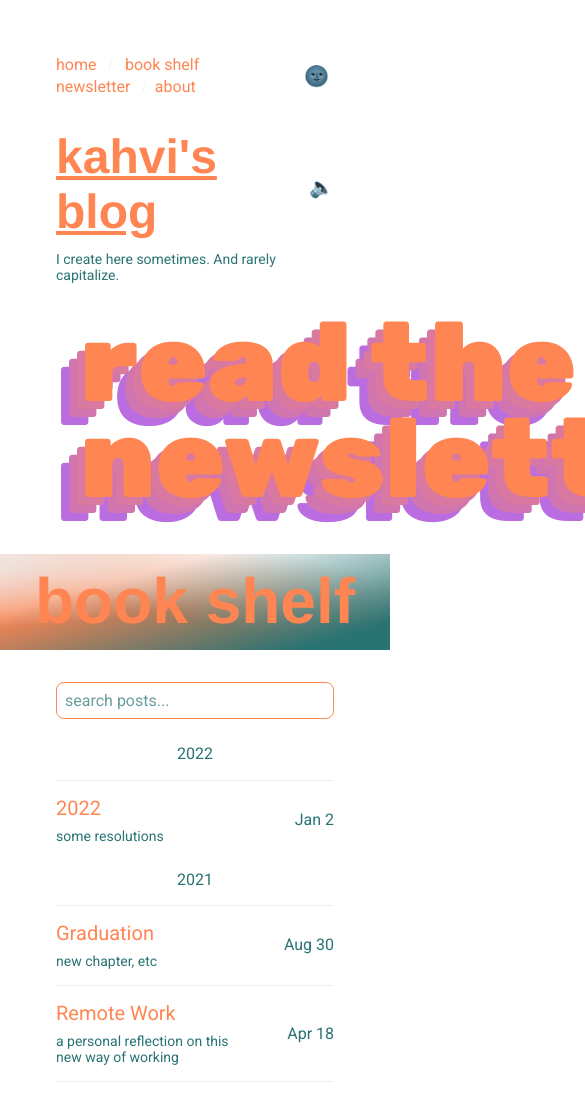
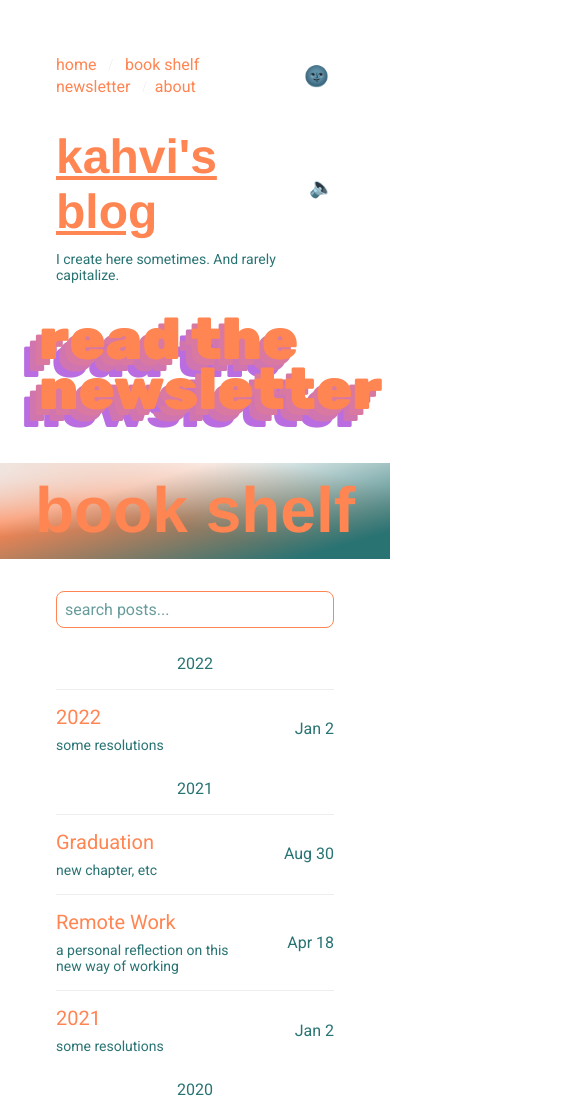
Before and after one commit to iamkahvi/astro-blog, an Astro site: page / in a window 390 px wide. Shown: the top 1100 px of the page, 585 px wide, since content can reach past the window. Built offline with nearby package versions, Linux system fonts and the light colour scheme; Astro itself is replaced by a stand-in of ours.

Commit message:
updating css

```diff
--- a/src/components/NewsletterLogo.astro
+++ b/src/components/NewsletterLogo.astro
@@ -41,9 +41,9 @@ const title = "kahvi's newsletter";
       text-shadow 0.3s ease,
       font-size 0.2s ease;
     text-shadow:
-      -8px 8px 0 color-mix(in srgb, var(--c-shadow) 55%, var(--c-main)),
-      -16px 16px 0 color-mix(in srgb, var(--c-shadow) 66%, var(--c-main)),
-      -24px 24px 0 var(--c-shadow);
+      -0.1em 0.1em 0 color-mix(in srgb, var(--c-shadow) 55%, var(--c-main)),
+      -0.2em 0.2em 0 color-mix(in srgb, var(--c-shadow) 66%, var(--c-main)),
+      -0.3em 0.3em 0 var(--c-shadow);
   }
 
   .newsletter-title-wrapper:hover .newsletter-title {
@@ -52,15 +52,29 @@ const title = "kahvi's newsletter";
     -webkit-text-stroke-color: black;
     font-size: 7.5rem;
     text-shadow:
-      -8px 8px 0 color-mix(in srgb, var(--c-main) 55%, var(--c-shadow)),
-      -16px 16px 0 color-mix(in srgb, var(--c-main) 66%, var(--c-shadow)),
-      -24px 24px 0 var(--c-main);
+      -0.1em 0.1em 0 color-mix(in srgb, var(--c-main) 55%, var(--c-shadow)),
+      -0.2em 0.2em 0 color-mix(in srgb, var(--c-main) 66%, var(--c-shadow)),
+      -0.3em 0.3em 0 var(--c-main);
   }
 
   .newsletter-title-wrapper {
     /* border: 1px solid red; */
-    padding: 0 0 24px 24px;
-    margin-bottom: 24px;
+    padding: 0 0 1rem 2rem;
+    margin-bottom: 3rem;
+  }
+
+  @media screen and (max-width: 30rem) {
+    .newsletter-title-wrapper {
+      position: relative;
+      left: calc(-40vw + 50%);
+
+      /* border: 1px solid red; */
+      padding: 0;
+    }
+
+    .newsletter-title {
+      font-size: min(7rem, calc(15vw));
+    }
   }
 
   a.newsletter-link {
```
